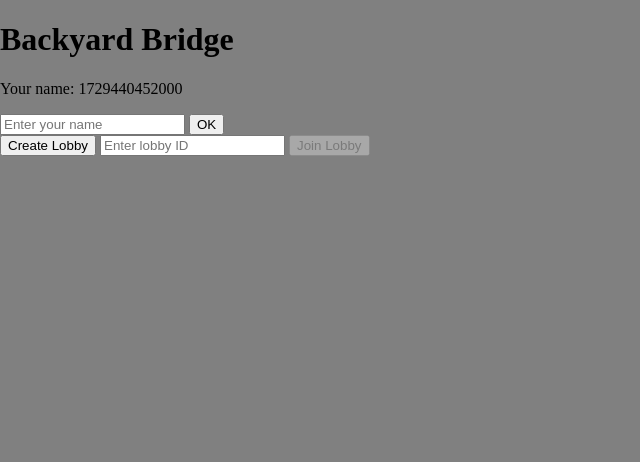
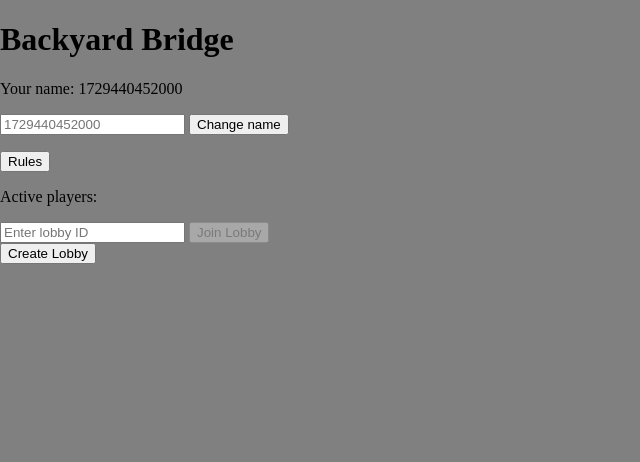
Before and after one commit to DziumovS/backyard_bridge, a FastAPI app: page / in a window 1280 px wide. Shown: the top 462 px of the page, without its empty margins (0-640 px from the left). Run offline with FastAPI, Linux system fonts and the light colour scheme.

Commit message:
Updated html & js: - refactoring a structure; - added cute buttons; - added one more popup (widget) which shows after click into `rules` button.

```diff
--- a/src/templates/index.html
+++ b/src/templates/index.html
@@ -15,61 +15,110 @@
         </header>
 
         <div class="content">
+
             <h1>Backyard Bridge</h1>
+
+            <p class="name-container">
+                Your name:
+                <span id="ws-id" class="hidden"></span>
+                <form id="nameForm" onsubmit="updateUsername(event)" class="name-form">
+                    <input type="text" id="nameInput" placeholder="Enter your name" maxlength="20" class="name-input" />
+
+                    <button id="changeName" type="submit">Change name</button>
+
+                </form>
+            </p>
+
+            <button id="rulesButton" onclick="showRules()" style="display: block;">Rules</button>
+
+            <p id="usersHeader">Active players:</p>
+            <ul id="users"></ul>
+
+            <div class="preLobbyControls">
+
+                <div class="joinLobbyControls">
+                    <input type="text" id="lobbyInput" placeholder="Enter lobby ID" />
+                    <button id="joinLobbyButton" onclick="joinLobby()" disabled>Join Lobby</button>
+                </div>
+
+                <div class="errorMessage">
+                    <div id="errorMessage"></div>
+                </div>
+
+                <button id="createLobbyButton" onclick="createLobby()">Create Lobby</button>
+
+                <div id="lobbyControls" style="display: none;">
+
+                    <h2 id="lobbyMessage"></h2>
+
+                    <div class="buttonContainer">
+                        <button id="startButton" onclick="startGame()" style="display: none;" disabled>Start Game</button>
+
+                        <button id="leaveButton" onclick="leaveLobby()" style="display: none;">Leave Lobby</button>
+                    </div>
+
+                </div>
+
+            </div>
+
+            <div id="currentCards" style="display: none;">
+
+                <div class="current-card" id="leftCard" onclick="drawCard()">
+                    <img src="/static/cards/closed_card.png" alt="closed_card.png" />
+
+                    <div id="cards-left">
+                        <p>Cards left:</p>
+                        <p class="deck-len" id="cardsLeft"></p>
+                    </div>
+
+                </div>
+
+                <div class="current-card" id="rightCard" onclick="skip_turn()"></div>
+
+            </div>
 
             <div id="popup" class="popup-window">
                 <div class="popup-grid">
-                    <div class="popup-cell-1" style="color: black;">
+                    <div class="popup-cell-1">
                         <p>♠</p>
                     </div>
-                    <div class="popup-cell-2" style="color: red;">
+                    <div class="popup-cell-2">
                         <p>♥</p>
                     </div>
-                    <div class="popup-cell-3" style="color: red;">
+                    <div class="popup-cell-3">
                         <p>♦</p>
                     </div>
-                    <div class="popup-cell-4" style="color: black;">
+                    <div class="popup-cell-4">
                         <p>♣</p>
                     </div>
                 </div>
             </div>
 
-            <p>Your name: <span id="ws-id"></span></p>
-
-            <form id="nameForm" onsubmit="updateUsername(event)">
-                <input type="text" id="nameInput" placeholder="Enter your name" maxlength="20" />
-                <button type="submit">OK</button>
-            </form>
-
-            <button id="createLobbyButton" onclick="createLobby()">Create Lobby</button>
-            <input id="lobbyInput" placeholder="Enter lobby ID" style="display: inline;" />
-            <button id="joinLobbyButton" onclick="joinLobby()" disabled>Join Lobby</button>
-            <div id="errorMessage" style="color: red;"></div>
-
-            <div id="lobbyControls" style="display: none;">
-                <h2 id="lobbyMessage"></h2>
-                <button id="startButton" onclick="startGame()" style="display: none;" disabled>Start Game</button>
-                <button id="leaveButton" onclick="leaveLobby()" style="display: none;">Leave Lobby</button>
-                <ul id="users"></ul>
-            </div>
-
-            <div id="currentCards" style="display: none;">
-                <div class="current-card" id="leftCard" onclick="drawCard()">
-                    <img src="/static/cards/closed_card.png" alt="closed_card.png" />
-                    <div id="cards-left">
-                        <p>Cards left:</p>
-                        <p class="deck-len" id="cardsLeft"></p>
+            <div id="rules-widget" class="rules-widget-window" style="display: none;">
+                <div class="rules-widget-content">
+                    <div class="rules-widget-header">
+                        <span id="closeRulesWidget" class="close-rules-widget">&times;</span>
+                    </div>
+                    <div class="rules-widget-grid">
+                        <div class="rules-column rules-column-en">
+                            <p></p>
+                        </div>
+                        <div class="rules-column rules-column-ru">
+                            <p></p>
+                        </div>
                     </div>
                 </div>
-                <div class="current-card" id="rightCard" onclick="skip_turn()"></div>
             </div>
 
         </div>
 
         <footer>
             <div id="playerContainer">
+
                 <p class="turnText" id="turnText"></p>
+
                 <div id="playerHand"></div>
+
             </div>
         </footer>
 
@@ -82,6 +131,7 @@
         let userName = userId;
         let isHost = false;
         let currentPlayer = '';
+        let eventHandlersAdded = false;
 
 
         const elements = {
@@ -95,6 +145,7 @@
             errorMessage: document.getElementById("errorMessage"),
             lobbyControls: document.getElementById("lobbyControls"),
             lobbyMessage: document.getElementById("lobbyMessage"),
+            usersHeader: document.getElementById("usersHeader"),
             usersList: document.getElementById("users"),
             currentCards: document.getElementById("currentCards"),
             nameInput: document.getElementById("nameInput"),
@@ -104,10 +155,12 @@
             rightCard: document.getElementById("rightCard"),
             leftCard: document.getElementById("leftCard"),
             popUp: document.getElementById('popup'),
+            rulesWidget: document.getElementById('rules-widget'),
         };
 
 
         elements.wsId.textContent = userName;
+        elements.nameInput.placeholder = userName;
 
 
         elements.joinLobbyInput.addEventListener('input', function () {
@@ -124,11 +177,13 @@
                 userName = newName;
                 elements.wsId.textContent = userName;
                 elements.nameForm.style.display = "none";
+                elements.wsId.style.display = "block";
             }
         }
 
 
         function setLobbyUI(isHostView) {
+            elements.wsId.style.display = "block";
             elements.createLobbyButton.style.display = 'none';
             elements.nameForm.style.display = "none";
             elements.joinLobbyInput.style.display = 'none';
@@ -181,12 +236,12 @@
             switch (data.type) {
                 case 'lobby_created':
                     lobbyId = data.lobby_id;
-                    elements.lobbyMessage.textContent = `You created lobby with ID: ${lobbyId}`;
+                    elements.lobbyMessage.textContent = `You have created a lobby with ID: ${lobbyId}`;
                     break;
 
                 case 'joined_lobby':
                     lobbyId = data.lobby_id;
-                    elements.lobbyMessage.textContent = `You entered lobby with ID: ${lobbyId}`;
+                    elements.lobbyMessage.textContent = `You have joined the lobby with ID: ${lobbyId}`;
                     updateUsers(data.users, false);
                     break;
 
@@ -265,11 +320,15 @@
             elements.leaveLobbyButton.style.display = "none";
             elements.errorMessage.style.display = "none";
             elements.currentCards.style.display = "none";
+            elements.usersHeader.style.display = 'none';
+            elements.usersList.style.display = 'none';
         }
 
 
         function updateUsers(users, isHost) {
+            elements.usersList.style.display = 'block';
             elements.usersList.innerHTML = '';
+            elements.usersHeader.style.display = 'block';
 
             users.forEach(user => {
                 const userElement = document.createElement("li");
@@ -440,11 +499,13 @@
             }
         }
 
+
         function skip_turn() {
             if (currentPlayer === userId) {
                 ws.send(JSON.stringify({type: 'skip_turn'}));
             }
         }
+
 
         function colorSkipTurn() {
             const rightCardImage = document.querySelector('#rightCard img');
@@ -453,12 +514,14 @@
             }
         }
 
+
         function colorDrawCard() {
             const leftCardImage = document.querySelector('#leftCard img');
             if (currentPlayer === userId) {
                 leftCardImage.classList.add('highlighted-card-img');
             }
         }
+
 
         function firstTurn(card) {
             if (currentPlayer === userId) {
@@ -469,6 +532,7 @@
                 }
             }
         }
+
 
         function showPopup(card) {
             elements.popUp.style.display = 'block';
@@ -543,6 +607,40 @@
             elements.rightCard.style.cursor = 'default';
             elements.rightCard.onclick = null;
         }
+
+
+        async function showRules() {
+            const response = await fetch('/rules');
+            const data = await response.json();
+
+            document.querySelector('.rules-column-ru p').innerHTML = data.rules_ru;
+            document.querySelector('.rules-column-en p').innerHTML = data.rules_en;
+
+            elements.rulesWidget.style.display = 'flex';
+
+            if (!eventHandlersAdded) {
+                document.getElementById('closeRulesWidget').addEventListener('click', closeRulesWidget);
+                document.getElementById('rules-widget').addEventListener('click', function(event) {
+                    if (event.target === elements.rulesWidget) {
+                        closeRulesWidget();
+                    }
+                });
+                document.addEventListener('keydown', function(event) {
+                    if (event.key === 'Escape') {
+                        closeRulesWidget();
+                    }
+                });
+
+                eventHandlersAdded = true;
+            }
+        }
+
+
+        function closeRulesWidget() {
+            elements.rulesWidget.style.display = 'none';
+            document.querySelector('.rules-column-ru p').textContent = '';
+            document.querySelector('.rules-column-en p').textContent = '';
+        }
     </script>
 
 </html>
```
